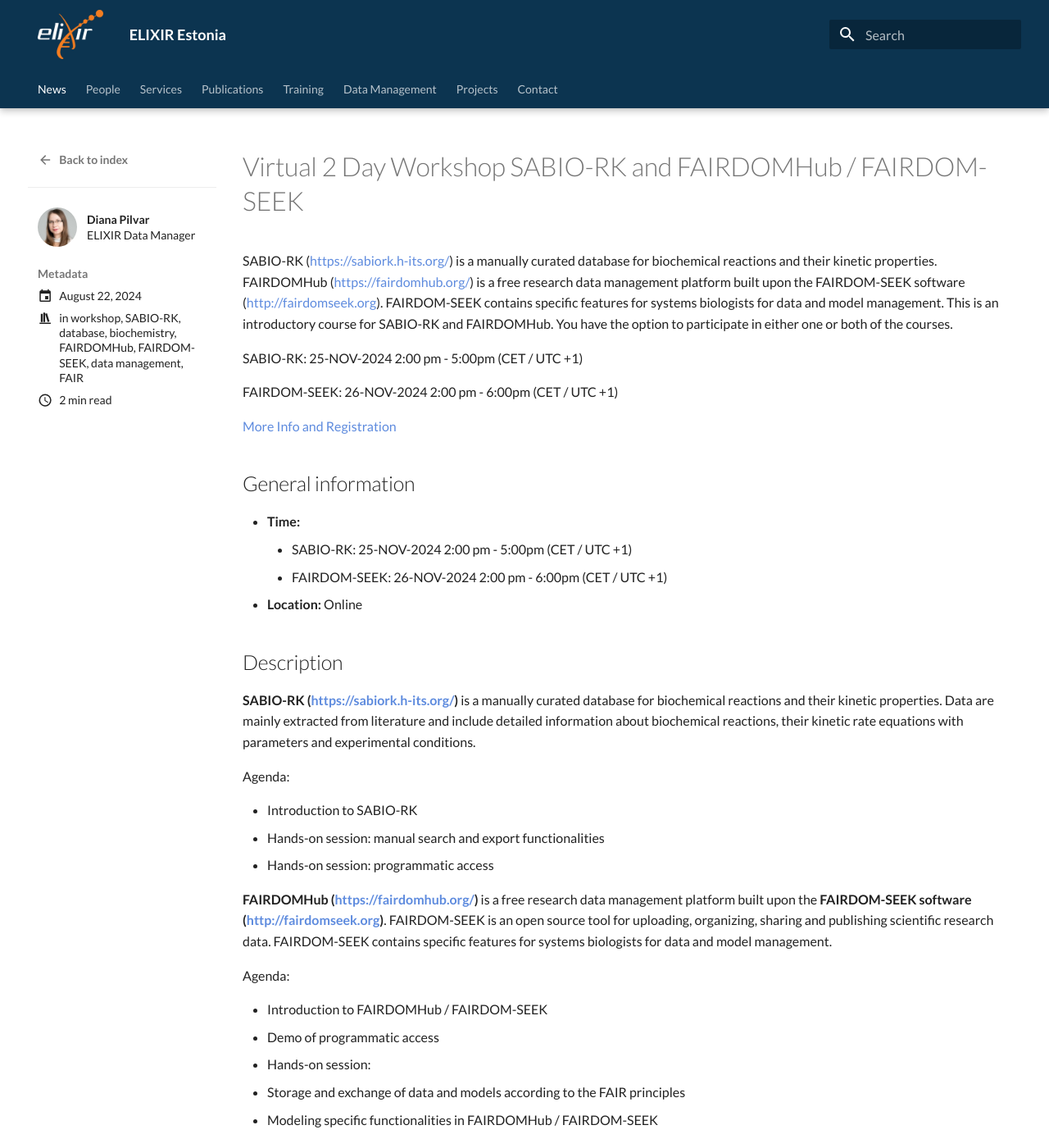
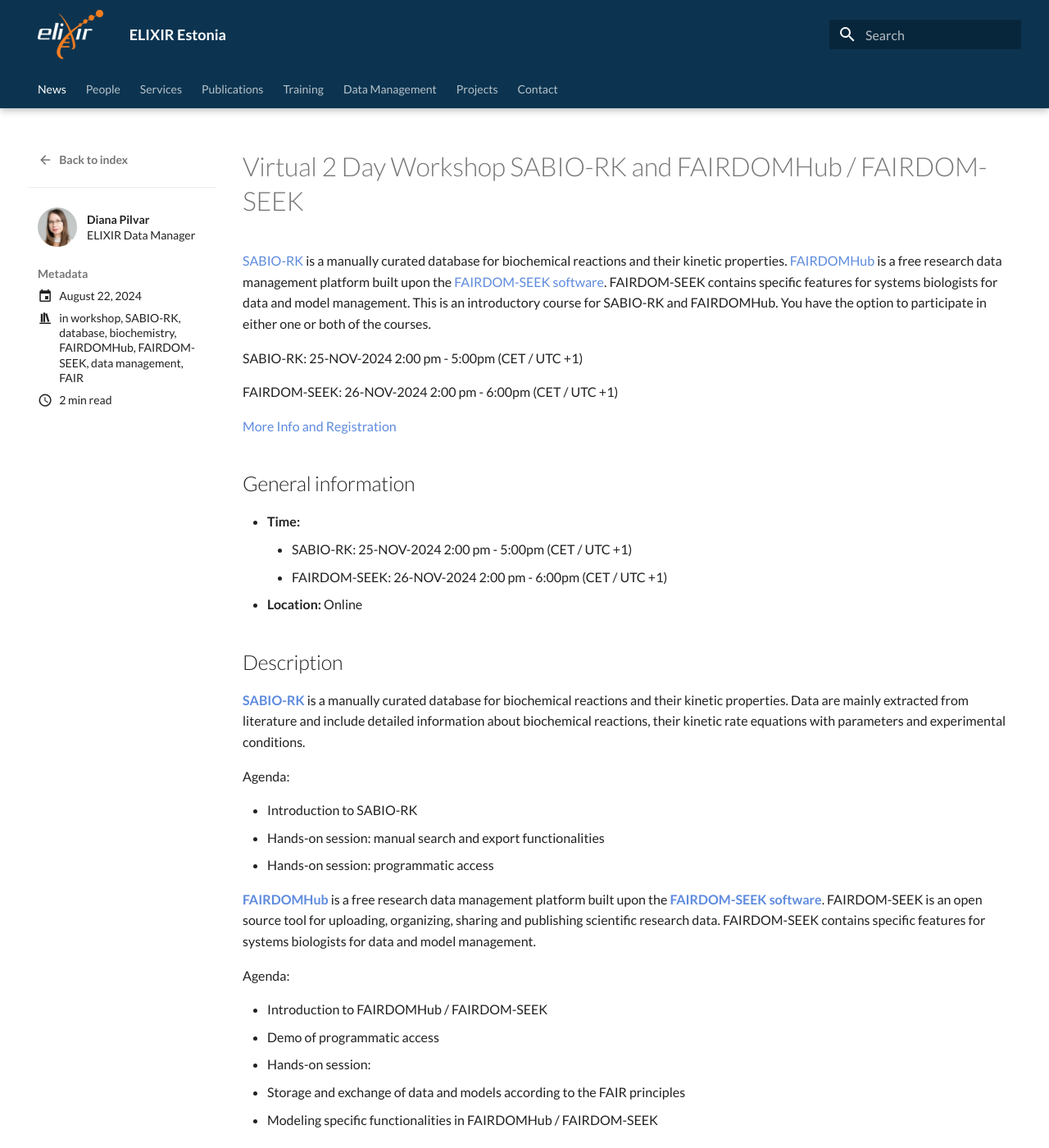
Before and after one commit to ELIXIREstonia/elixirestonia.github.io, an MkDocs documentation site: the page built from content/news/posts/2024/SABIO-RK_FAIRDOMHub-FAIRDOM-SEEK.md, in a window 1280 px wide and 1400 px high. Shown: the whole window at 82% size. Built offline with MkDocs 1.6.1 and Material for MkDocs 9.7.7, drawn with Linux system fonts in a browser that asks for light colours.

Commit message:
formatting update

```diff
--- a/content/news/posts/2024/SABIO-RK_FAIRDOMHub-FAIRDOM-SEEK.md
+++ b/content/news/posts/2024/SABIO-RK_FAIRDOMHub-FAIRDOM-SEEK.md
@@ -19,7 +19,7 @@
 
 #  Virtual 2 Day Workshop SABIO-RK and FAIRDOMHub / FAIRDOM-SEEK
 
-SABIO-RK (https://sabiork.h-its.org/) is a manually curated database for biochemical reactions and their kinetic properties. FAIRDOMHub (https://fairdomhub.org/) is a free research data management platform built upon the FAIRDOM-SEEK software (http://fairdomseek.org).  FAIRDOM-SEEK contains specific features for systems biologists for data and model management. This is an introductory course for SABIO-RK and FAIRDOMHub. You have the option to participate in either one or both of the courses.
+[SABIO-RK](https://sabiork.h-its.org/) is a manually curated database for biochemical reactions and their kinetic properties. [FAIRDOMHub](https://fairdomhub.org/) is a free research data management platform built upon the [FAIRDOM-SEEK software](http://fairdomseek.org).  FAIRDOM-SEEK contains specific features for systems biologists for data and model management. This is an introductory course for SABIO-RK and FAIRDOMHub. You have the option to participate in either one or both of the courses.
 
 SABIO-RK: 25-NOV-2024 2:00 pm - 5:00pm (CET / UTC +1)
 
@@ -38,7 +38,7 @@
 
 ## Description
 
-__SABIO-RK (https://sabiork.h-its.org/)__ is a manually curated database for biochemical reactions and their kinetic properties. Data are mainly extracted from literature and include detailed information about biochemical reactions, their kinetic rate equations with parameters and experimental conditions.
+__[SABIO-RK](https://sabiork.h-its.org/)__ is a manually curated database for biochemical reactions and their kinetic properties. Data are mainly extracted from literature and include detailed information about biochemical reactions, their kinetic rate equations with parameters and experimental conditions.
 
 Agenda:
 
@@ -46,7 +46,7 @@
 * Hands-on session: manual search and export functionalities
 * Hands-on session: programmatic access
 
-__FAIRDOMHub (https://fairdomhub.org/)__ is a free research data management platform built upon the __FAIRDOM-SEEK software (http://fairdomseek.org)__. FAIRDOM-SEEK is an open source tool for uploading, organizing, sharing and publishing scientific research data. FAIRDOM-SEEK contains specific features for systems biologists for data and model management.
+__[FAIRDOMHub](https://fairdomhub.org/)__ is a free research data management platform built upon the __[FAIRDOM-SEEK software](http://fairdomseek.org)__. FAIRDOM-SEEK is an open source tool for uploading, organizing, sharing and publishing scientific research data. FAIRDOM-SEEK contains specific features for systems biologists for data and model management.
 
 Agenda:
 
```
Also changed, not shown: content/news/posts/2024/OpenRefine_data_cleaning.md (+1 -1 lines).
